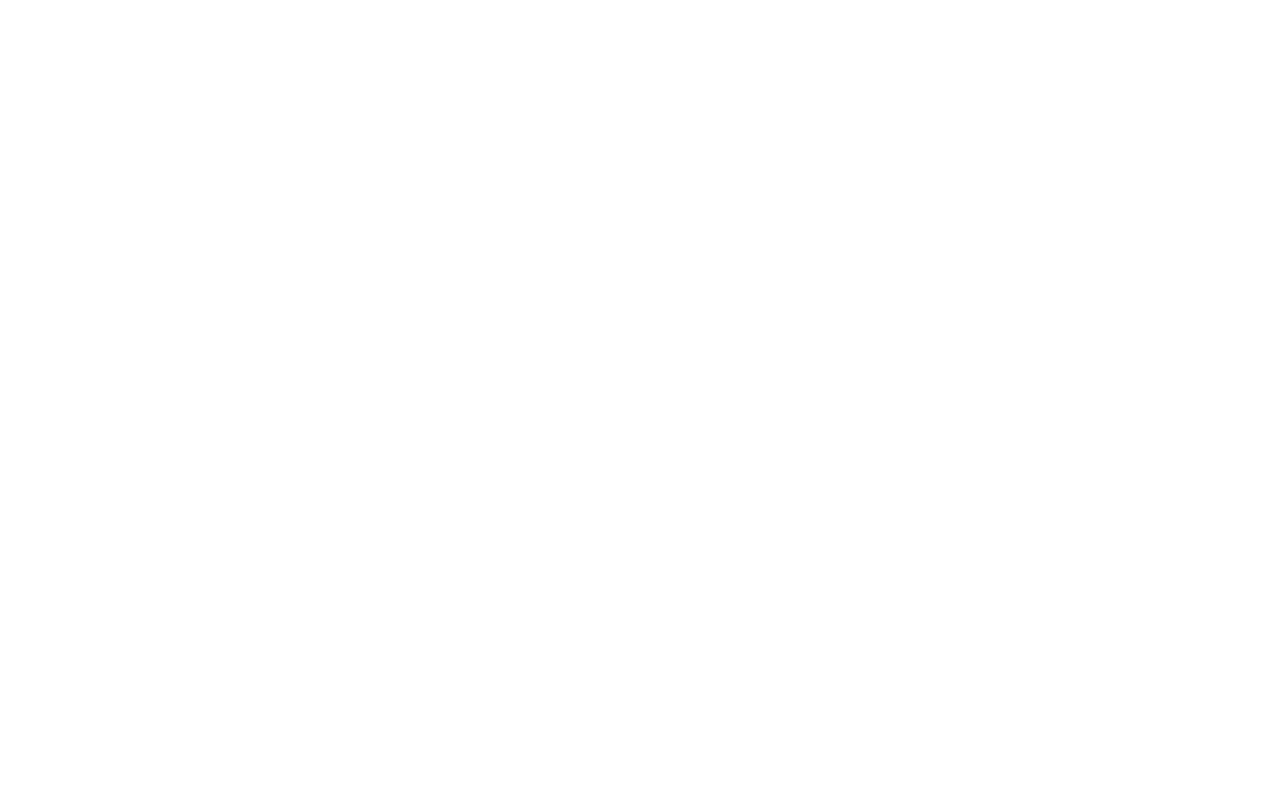
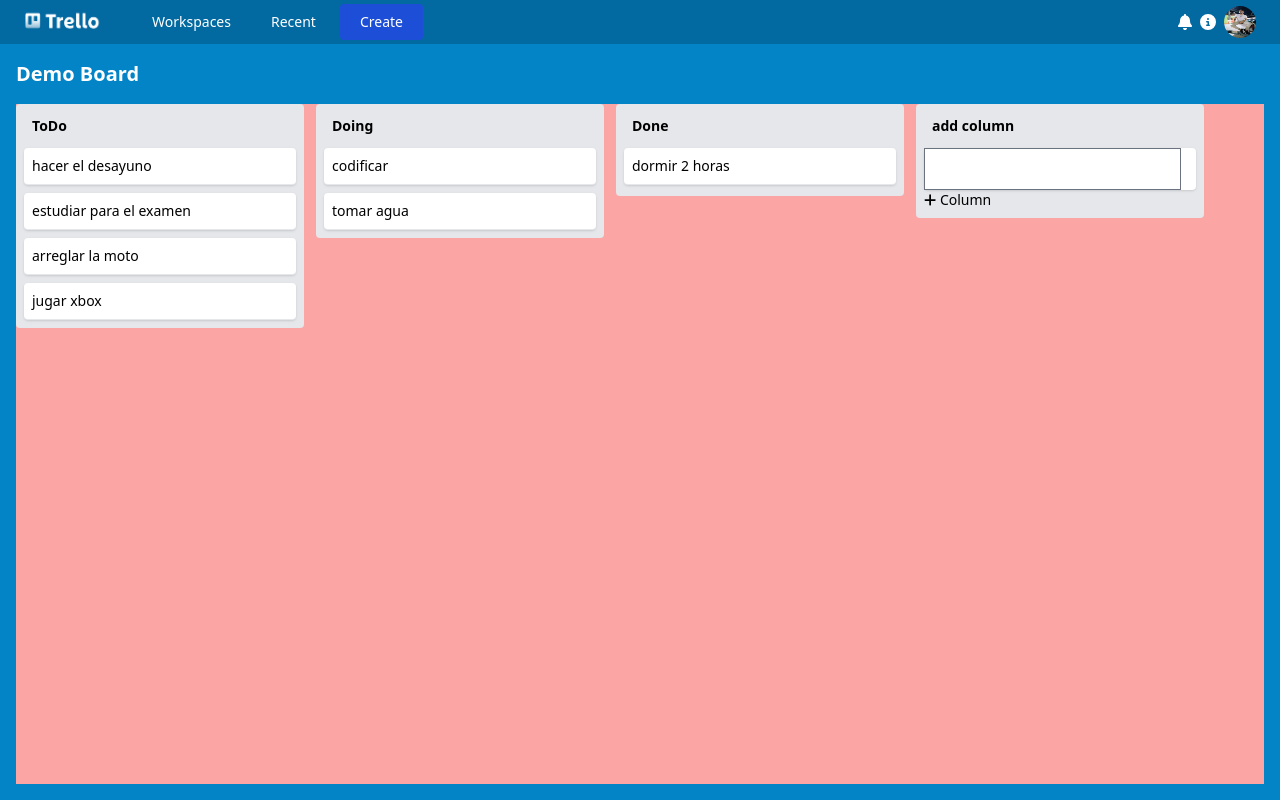
Before and after one commit to germandiaz17/clone-trello-angular, an Angular app: page /board in a window 1280 px wide. Before the commit this address led to /. Built offline with nearby package versions, Linux system fonts and the light colour scheme.

Commit message:
add dropdrilling

```diff
--- a/src/app/app.routes.ts
+++ b/src/app/app.routes.ts
@@ -1,8 +1,10 @@
 import { Routes } from '@angular/router';
 import { LoginComponent } from './pages/login/login.component';
 import { BoardsComponent } from './pages/boards/boards.component';
+import { BoardComponent } from './pages/board/board.component';
 
 export const routes: Routes = [
     {path: 'login', component: LoginComponent},
-    {path: 'boards', component: BoardsComponent}
+    {path: 'boards', component: BoardsComponent},
+    {path: 'board', component: BoardComponent}
 ];
--- /dev/null
+++ b/src/app/pages/board/board.component.html
@@ -0,0 +1,42 @@
+<div class="flex flex-col h-screen">
+    <app-navbar></app-navbar>
+    <div class="w-full grow bg-sky-600 px-4 pb-4">
+        <div class="flex flex-col h-full">
+            <div>
+                <h2 class="text-xl font-bold text-white my-4">Demo Board</h2>
+            </div>
+            <div class="flex grow items-start w-full h-full overflow-x-scroll bg-red-300" cdkDropListGroup>
+                <div class="rounded bg-gray-200 w-72 p-2 mr-3 shrink-0" *ngFor="let column of columns" cdkDrag>
+                    <div class="flex justify-between py-1">
+                        <h3 class="text-sm font-bold ml-2">{{column.title}}</h3>
+                    </div>
+
+                    <div class="text-sm mt-2 min-h-[2.5rem]" cdkDropList (cdkDropListDropped)="drop($event)" [cdkDropListData]="column.todos">
+                        <div
+                        *ngFor="let todo of column.todos"
+                            cdkDrag
+                            class="bg-white shadow p-2 rounded mt-2 border-b border-x-gray-300 cursor-pointer hover:bg-gray-400"
+                        >
+                            {{todo.title}}
+                        </div>
+                    </div>
+                </div>
+
+                <div class="rounded bg-gray-200 w-72 p-2 mr-3 shrink-0">
+                    <div class="flex justify-between py-1">
+                        <h3 class="text-sm font-bold ml-2">add column</h3>
+                    </div>
+
+                    <div class="text-sm mt-2">
+                        <div class="bg-white shadow rounded">
+                            <input [value]="newColumnTItle" type="text" [(ngModel)]="newColumnTItle">
+                        </div>
+                        <button class="shrink-0" (click)="addColumn()"><fa-icon [icon]="faPlus"></fa-icon> Column</button>
+                    </div>
+                </div>
+
+            </div>
+        </div>
+
+    </div>
+</div>
--- /dev/null
+++ b/src/app/pages/board/board.component.ts
@@ -0,0 +1,78 @@
+import { Component } from '@angular/core';
+import {DragDropModule} from '@angular/cdk/drag-drop';
+import { NavbarComponent } from '../../components/navbar/navbar.component';
+import { CdkDragDrop, moveItemInArray, transferArrayItem } from '@angular/cdk/drag-drop';
+import { ToDo, Column } from '../../model/todo.model';
+import { CommonModule } from '@angular/common';
+import { FormsModule } from '@angular/forms';
+import {FontAwesomeModule} from '@fortawesome/angular-fontawesome'
+import { faPlus } from '@fortawesome/free-solid-svg-icons'
+
+@Component({
+  selector: 'app-board',
+  standalone: true,
+  imports: [NavbarComponent, DragDropModule, CommonModule, FormsModule, FontAwesomeModule],
+  templateUrl: './board.component.html',
+  styles: [`
+      .cdk-drop-list-dragging .cdk-drag {
+        transition: transform 250ms cubic-bezier(0, 0, 0.2, 1);
+      }
+      .cdk-drag-animating {
+        transition: transform 300ms cubic-bezier(0, 0, 0.2, 1);
+      }
+    `]
+})
+export class BoardComponent {
+
+  faPlus = faPlus
+
+  newColumnTItle:string =''
+
+  columns: Column[] = [
+    {
+      title: 'ToDo',
+      todos:[
+        {id: '1', title: 'hacer el desayuno'},
+        {id: '2', title: 'estudiar para el examen'},
+        {id: '3', title: 'arreglar la moto'},
+        {id: '4', title: 'jugar xbox'}
+      ]
+    },
+    {
+      title: 'Doing',
+      todos:[
+        {id: '5', title: 'codificar'},
+        {id: '6', title: 'tomar agua'}
+      ]
+    },
+    {
+      title: 'Done',
+      todos:[
+        {id: '7', title: 'dormir 2 horas'}
+      ]
+    }
+  ]
+
+  drop(event: CdkDragDrop<ToDo[]>) {
+    if(event.previousContainer === event.container) {
+      moveItemInArray(event.container.data, event.previousIndex, event.currentIndex)
+    } else {
+      transferArrayItem(
+        event.previousContainer.data,
+        event.container.data,
+        event.previousIndex,
+        event.currentIndex
+      )
+    }
+  }
+
+  addColumn() {
+    if(this.newColumnTItle.trim()) {
+      this.columns.push({
+        title: this.newColumnTItle,
+        todos:[]
+      })
+      this.newColumnTItle = ''
+    }
+  }
+}
--- a/src/app/pages/boards/boards.component.html
+++ b/src/app/pages/boards/boards.component.html
@@ -1,2 +1,89 @@
 <app-navbar></app-navbar>
-<h1>Boards</h1>
+<div class="container mx-auto flex mt-10">
+    <div class="w-1/5 mr-4">
+        <ul class="flex flex-col font-medium text-gray-700 mb-10">
+        <li>
+            <a class="block bg-sky-100 rounded py-1 px-3 text-sky-700"
+            ><fa-icon [icon]="faTrello"></fa-icon> Boards</a
+            >
+        </li>
+        <li>
+            <a class="block py-1 px-3"
+            ><fa-icon [icon]="faBox"></fa-icon> Templates</a
+            >
+        </li>
+        <li>
+            <a class="block py-1 px-3"
+            ><fa-icon [icon]="faWaveSquare"></fa-icon> Home</a
+            >
+        </li>
+        </ul>
+        <cdk-accordion>
+            <cdk-accordion-item #accordionMenu="cdkAccordionItem">
+                <button
+                    class="w-full py-1 px-2 flex justify-between items-center"
+                    type="button" (click)="accordionMenu.toggle()"
+                    >My Workspace
+                    <fa-icon [icon]="accordionMenu.expanded ? faAngleUp : faAngleDown"></fa-icon>
+                </button>
+                <div [style.display]="accordionMenu.expanded ? '' : 'none' ">
+                    <ul class="ml-2 flex flex-col text-sm text-gray-700">
+                        <li>
+                            <a class="block py-1 px-3"
+                            ><fa-icon [icon]="faTrello"></fa-icon> Boards</a
+                            >
+                        </li>
+                        <li>
+                            <a class="block py-1 px-3"
+                            ><fa-icon [icon]="faHeart"></fa-icon> Highlights</a
+                            >
+                        </li>
+                        <li>
+                            <a class="block py-1 px-3"
+                            ><fa-icon [icon]="faBorderAll"></fa-icon> Views</a
+                            >
+                        </li>
+                        <li>
+                            <a class="block py-1 px-3"
+                            ><fa-icon [icon]="faUsers"></fa-icon> Members</a
+                            >
+                        </li>
+                        <li>
+                            <a class="block py-1 px-3"
+                            ><fa-icon [icon]="faGear"></fa-icon> Settings</a
+                            >
+                        </li>
+                        </ul>
+                </div>
+            </cdk-accordion-item>
+        </cdk-accordion>
+
+        <cdk-accordion>
+            <cdk-accordion-item #accordionItem="cdkAccordionItem" *ngFor = "let item of items">
+                <div class="flex"></div>
+                <button
+                    class="w-full text-left"
+                    type="button"
+                    (click)="accordionItem.toggle()"
+                >
+                    {{item.label}}
+                    <fa-icon [icon]="accordionItem.expanded ? faAngleUp : faAngleDown"></fa-icon>
+                </button>
+                <div [style.display]="accordionItem.expanded ? '' : 'none'">
+                    <ul>
+                        <li *ngFor="let subItem of item.items">{{subItem.label}}</li>
+                    </ul>
+                </div>
+            </cdk-accordion-item>
+        </cdk-accordion>
+    </div>
+    <div class="w-full">
+        <h1 class="text-lg font-bold mb-4"><fa-icon [icon]="faClock"></fa-icon> Recently viewed</h1>
+        <div class="grid grid-cols-4 gap-4">
+        <div class="w-full bg-sky-700 px-4 py-2 rounded text-white font-bold h-24">Board 1</div>
+        <div class="w-full bg-green-700 px-4 py-2 rounded text-white font-bold h-24">Board 1</div>
+        <div class="w-full bg-amber-700 px-4 py-2 rounded text-white font-bold h-24">Board 1</div>
+        <div class="w-full bg-indigo-700 px-4 py-2 rounded text-white font-bold h-24">Board 1</div>
+        </div>
+    </div>
+</div>
--- a/src/app/pages/boards/boards.component.ts
+++ b/src/app/pages/boards/boards.component.ts
@@ -1,12 +1,37 @@
 import { Component } from '@angular/core';
+import { CommonModule } from '@angular/common';
+
+//Importaciones de componentes
 import { NavbarComponent } from '../../components/navbar/navbar.component';
+import {CdkAccordionModule} from '@angular/cdk/accordion';
+
+//Importaciones de iconos
+import {FontAwesomeModule} from '@fortawesome/angular-fontawesome'
+import { faBox, faWaveSquare, faClock, faAngleUp, faAngleDown, faHeart, faBorderAll, faUsers, faGear } from '@fortawesome/free-solid-svg-icons'
+import {faTrello} from '@fortawesome/free-brands-svg-icons'
+
 
 @Component({
   selector: 'app-boards',
   standalone: true,
-  imports: [NavbarComponent],
+  imports: [NavbarComponent, FontAwesomeModule, CdkAccordionModule, CommonModule],
   templateUrl: './boards.component.html'
 })
 export class BoardsComponent {
+  faBox = faBox
+  faWaveSquare = faWaveSquare
+  faClock = faClock
+  faTrello = faTrello
+  faAngleUp = faAngleUp
+  faAngleDown = faAngleDown
+  faHeart = faHeart
+  faBorderAll = faBorderAll
+  faUsers = faUsers
+  faGear = faGear
 
+  items = [
+    {label: 'item 1', items: [{label: 'Sub Item 1,1'}, {label: 'Sub Item 1,2'}]},
+    {label: 'item 2', items: [{label: 'Sub Item 2,1'}]},
+    {label: 'item 3', items: [{label: 'Sub Item 3,1'}, {label: 'Sub Item 3,2'}, {label: 'Sub Item 3,3'}]}
+  ]
 }
--- a/tailwind.config.js
+++ b/tailwind.config.js
@@ -7,7 +7,17 @@ module.exports = {
     extend: {
       colors: {
         success: colors.green,
-        primary: colors.blue
+        primary: colors.blue,
+        danger: colors.red
+      },
+      container: {
+        screens: {
+          sm: '640px',
+          md: '768px',
+          lg: '1024px',
+          xl: '1024px',
+          '2x1': '1536px'
+        }
       }
     },
   },
```
Also changed, not shown: src/app/model/todo.model.ts (added, +9 -0 lines).
